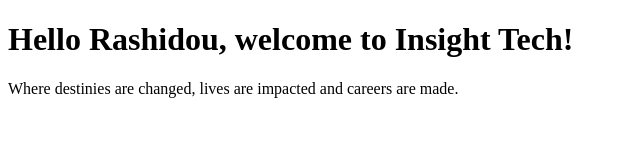
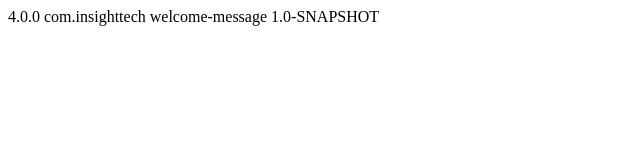
Before and after one commit to RashidouNdzekasaah/mavenapps2, a plain HTML site: page index.html in a window 1280 px wide. Shown: the whole page, without its empty margins (0-640 px from the left). Drawn offline with Linux system fonts and the light colour scheme.

Commit message:
Update index.html

```diff
--- a/index.html
+++ b/index.html
@@ -1,10 +1,15 @@
-<!DOCTYPE html>
-<html>
-<head>
-	<title>Welcome Message</title>
-</head>
-<body>
-	<h1>Hello Rashidou, welcome to Insight Tech!</h1>
-	<p>Where destinies are changed, lives are impacted and careers are made.</p>
-</body>
-</html>
+<project xmlns="http://maven.apache.org/POM/4.0.0"
+         xmlns:xsi="http://www.w3.org/2001/XMLSchema-instance"
+         xsi:schemaLocation="http://maven.apache.org/POM/4.0.0
+         http://maven.apache.org/xsd/maven-4.0.0.xsd">
+
+    <modelVersion>4.0.0</modelVersion>
+    <groupId>com.insighttech</groupId>
+    <artifactId>welcome-message</artifactId>
+    <version>1.0-SNAPSHOT</version>
+
+    <dependencies>
+        <!-- Add any required dependencies here -->
+    </dependencies>
+
+</project>
```
